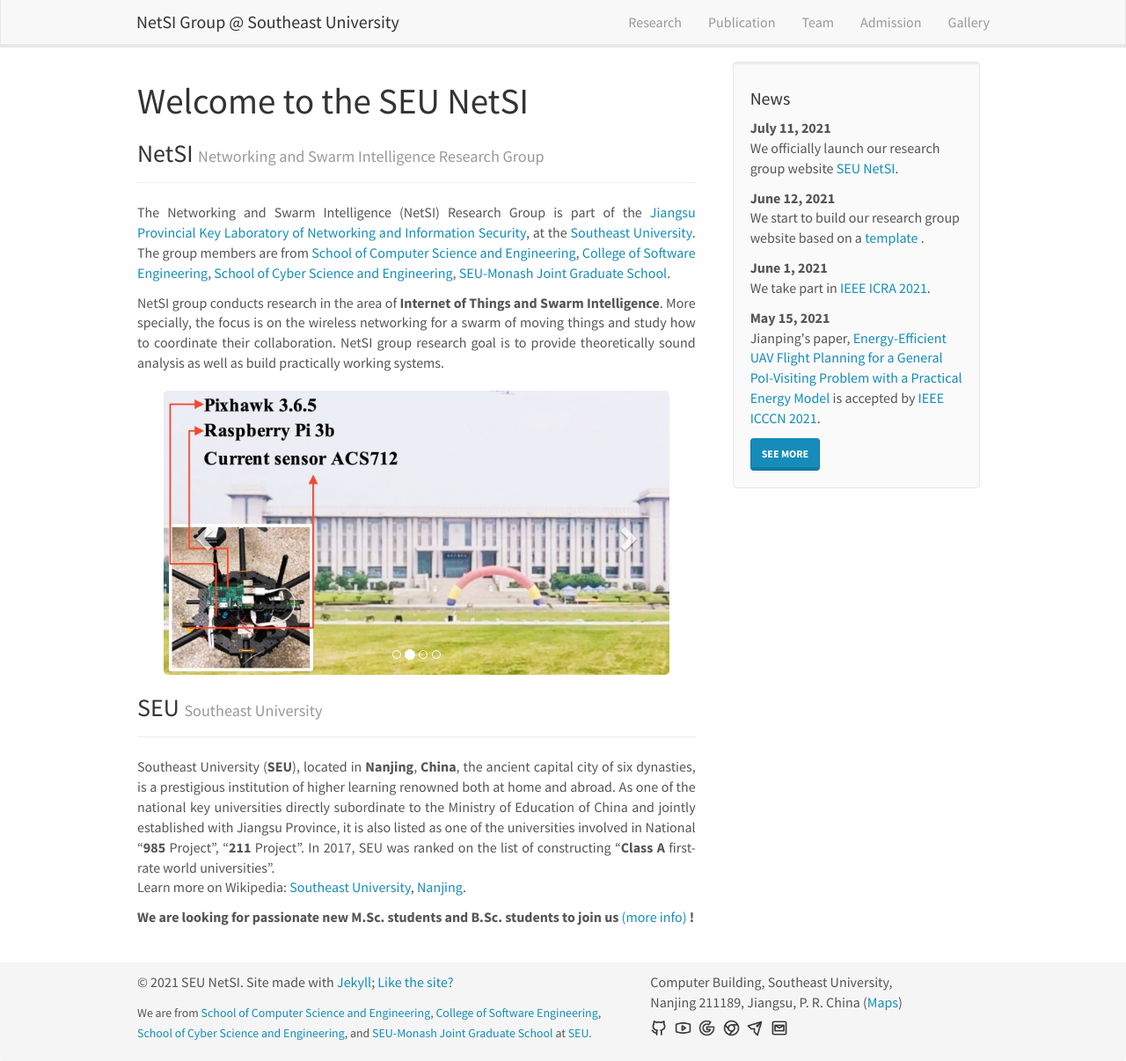
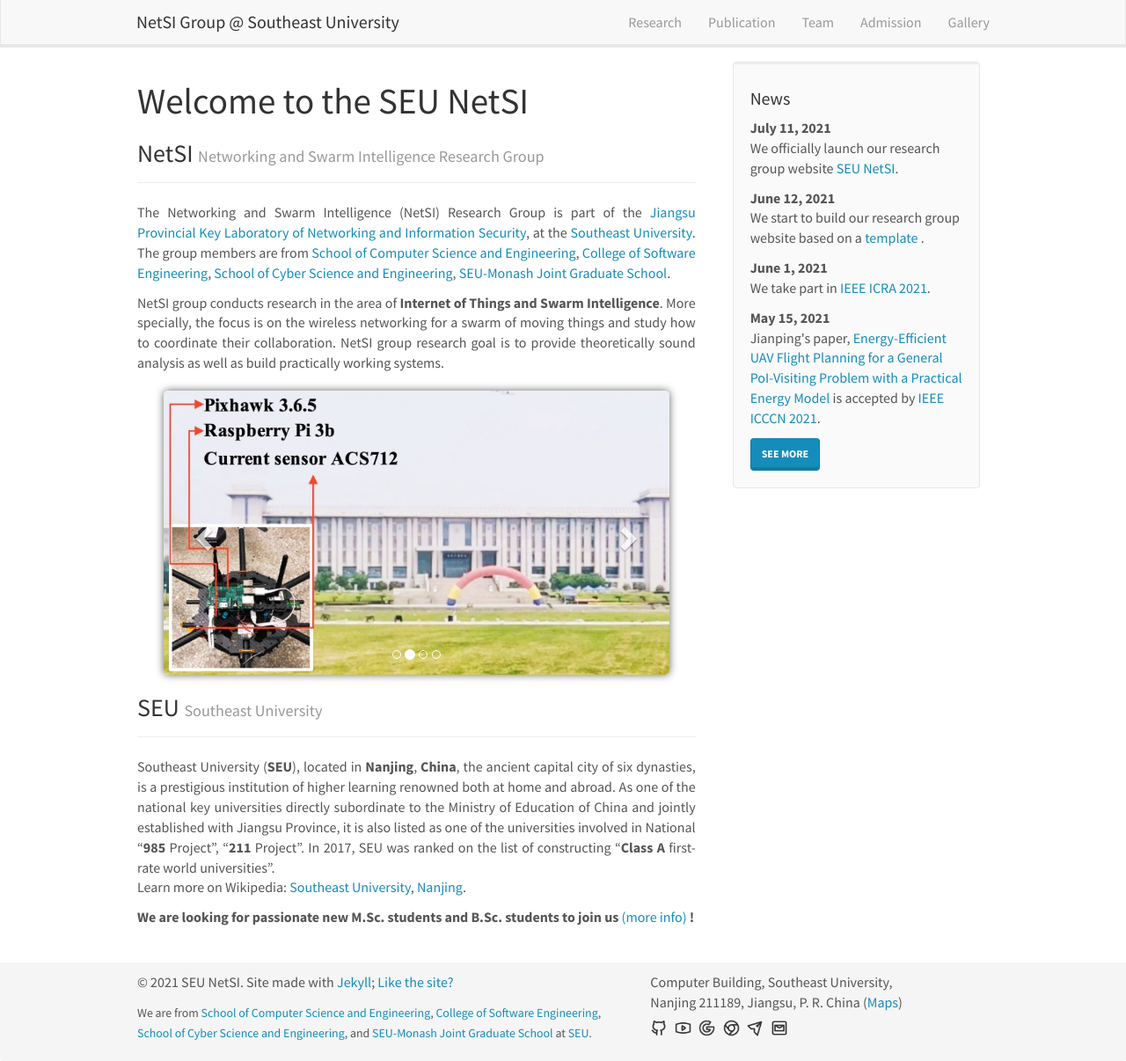
Before and after one commit to SEU-NetSI/seu-netsi.github.io, a Jekyll site: the page built from _pages/home.md, in a window 1280 px wide and 1206 px high. Shown: the whole window at 88% size. Built offline with Jekyll 4.4.1, drawn with Linux system fonts in a browser that asks for light colours; nearby versions of some CDN libraries.

Commit message:
#style: add shadow for home pics

```diff
--- a/_pages/home.md
+++ b/_pages/home.md
@@ -24,7 +24,7 @@ NetSI group conducts research in the area of <b>Internet of Things and Swarm Int
 More specially, the focus is on the wireless networking for a swarm of moving things and study how to coordinate their collaboration.
 NetSI group research goal is to provide theoretically sound analysis as well as build practically working systems.
 </div>
-<div markdown="0" id="carousel" class="carousel slide" data-ride="carousel" data-interval="4000" data-pause="hover" >
+<div markdown="0" id="carousel" class="carousel slide home-carousel" data-ride="carousel" data-interval="4000" data-pause="hover" >
     <!-- Menu -->
     <ol class="carousel-indicators">
         <li data-target="#carousel" data-slide-to="0" class="active"></li>
--- a/css/main.scss
+++ b/css/main.scss
@@ -84,7 +84,7 @@ firstp {
 /* Carusel */
 
 .carousel {
-    border-radius: 3px 3px 3px 3px;
+    border-radius: 5px;
     margin-bottom: 20px;
     margin-top: 20px;
     margin-left: 30px;
@@ -145,3 +145,9 @@ video {
 	object-fit: fill;
     border-radius: 3px 3px 3px 3px;
 }
+
+.home-carousel {
+	-webkit-box-shadow: #666 0px 0px 10px;
+	-moz-box-shadow: #666 0px 0px 10px;
+	box-shadow: #666 0px 0px 10px;
+}
```
